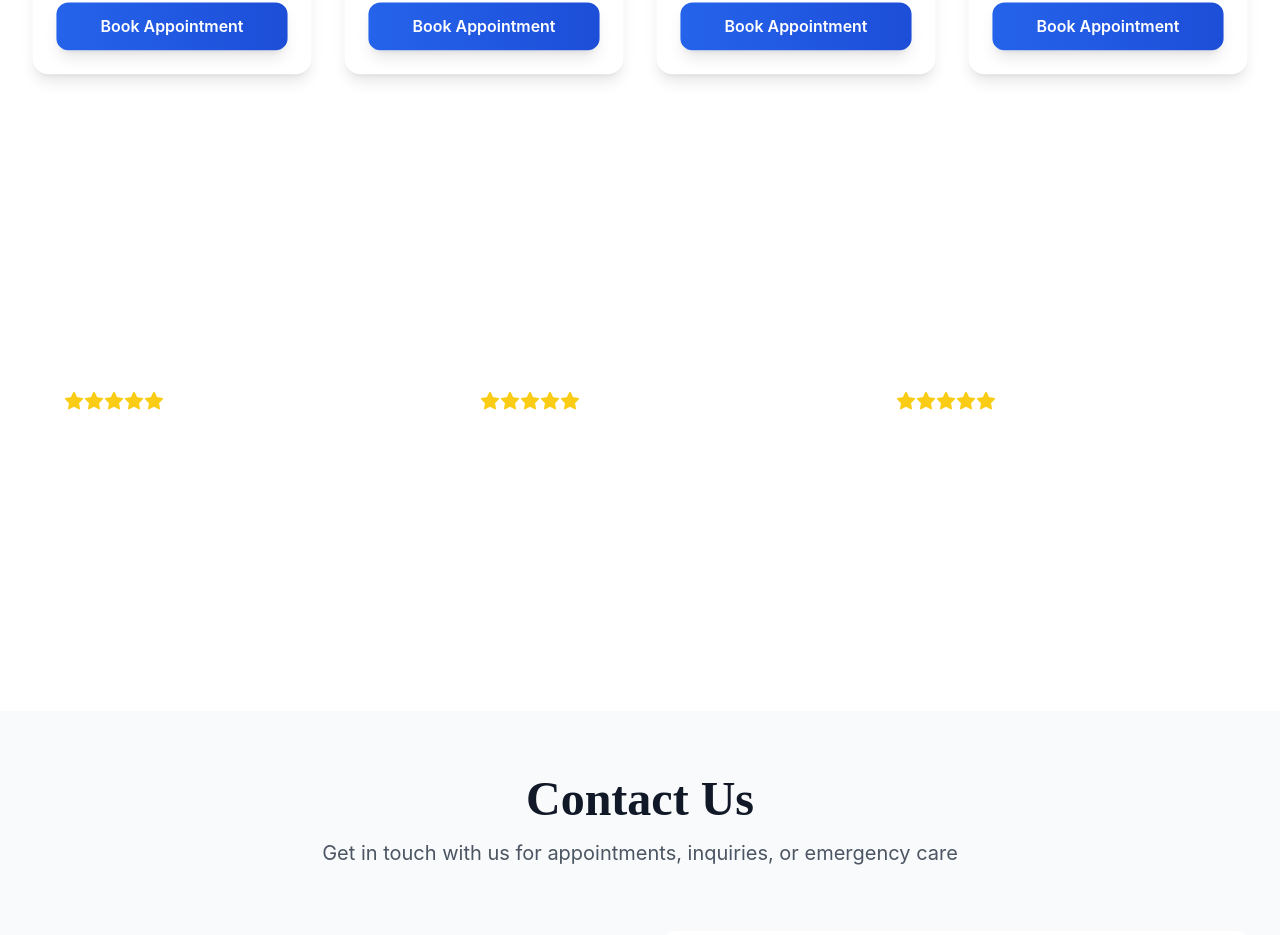
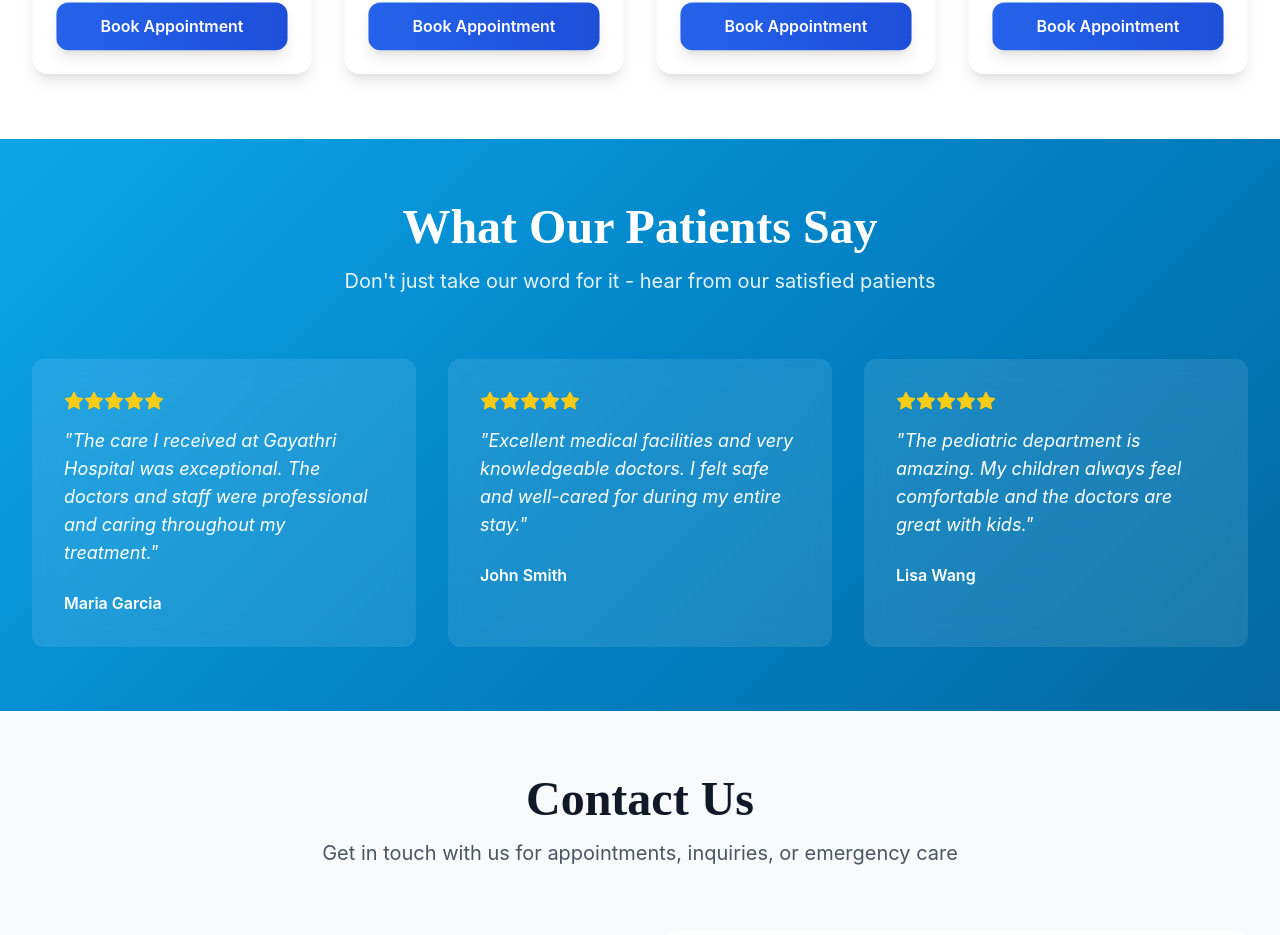
Before and after one commit to narasimhakarthik2/gayathri-hospital, a Next.js app: page / in a window 1280 px wide. Shown: the part 2573-3508 px from the top of the page. Built offline with nearby package versions, Linux system fonts and the light colour scheme.

Commit message:
Fix CSS loading and setup automated deployment

```diff
--- a/components/TestimonialsSection.tsx
+++ b/components/TestimonialsSection.tsx
@@ -27,7 +27,7 @@ const TestimonialsSection = () => {
   ]
 
   return (
-    <section ref={ref} className="section-padding maroon-gradient">
+    <section ref={ref} className="section-padding hospital-gradient">
       <div className="container-custom">
         <motion.div
           initial={{ opacity: 0, y: 30 }}
--- a/next.config.js
+++ b/next.config.js
@@ -1,6 +1,11 @@
 /** @type {import('next').NextConfig} */
 const nextConfig = {
-  output: 'export'
+  output: 'export',
+  trailingSlash: true,
+  images: {
+    unoptimized: true
+  },
+  assetPrefix: process.env.NODE_ENV === 'production' ? 'https://narasimhakarthik2.github.io/gayathri-hospital' : '',
 }
 
 module.exports = nextConfig;
--- a/package.json
+++ b/package.json
@@ -7,9 +7,7 @@
     "dev": "next dev",
     "build": "next build",
     "start": "next start",
-    "lint": "next lint",
-    "predeploy": "npm run build",
-    "deploy": "gh-pages -d out"
+    "lint": "next lint"
   },
   "dependencies": {
     "framer-motion": "^10.16.16",
@@ -26,7 +24,7 @@
     "autoprefixer": "^10.4.16",
     "eslint": "^8.56.0",
     "eslint-config-next": "14.0.4",
-    "gh-pages": "^6.3.0",
+
     "postcss": "^8.4.32",
     "tailwindcss": "^3.4.0",
     "typescript": "^5.3.3"
```
